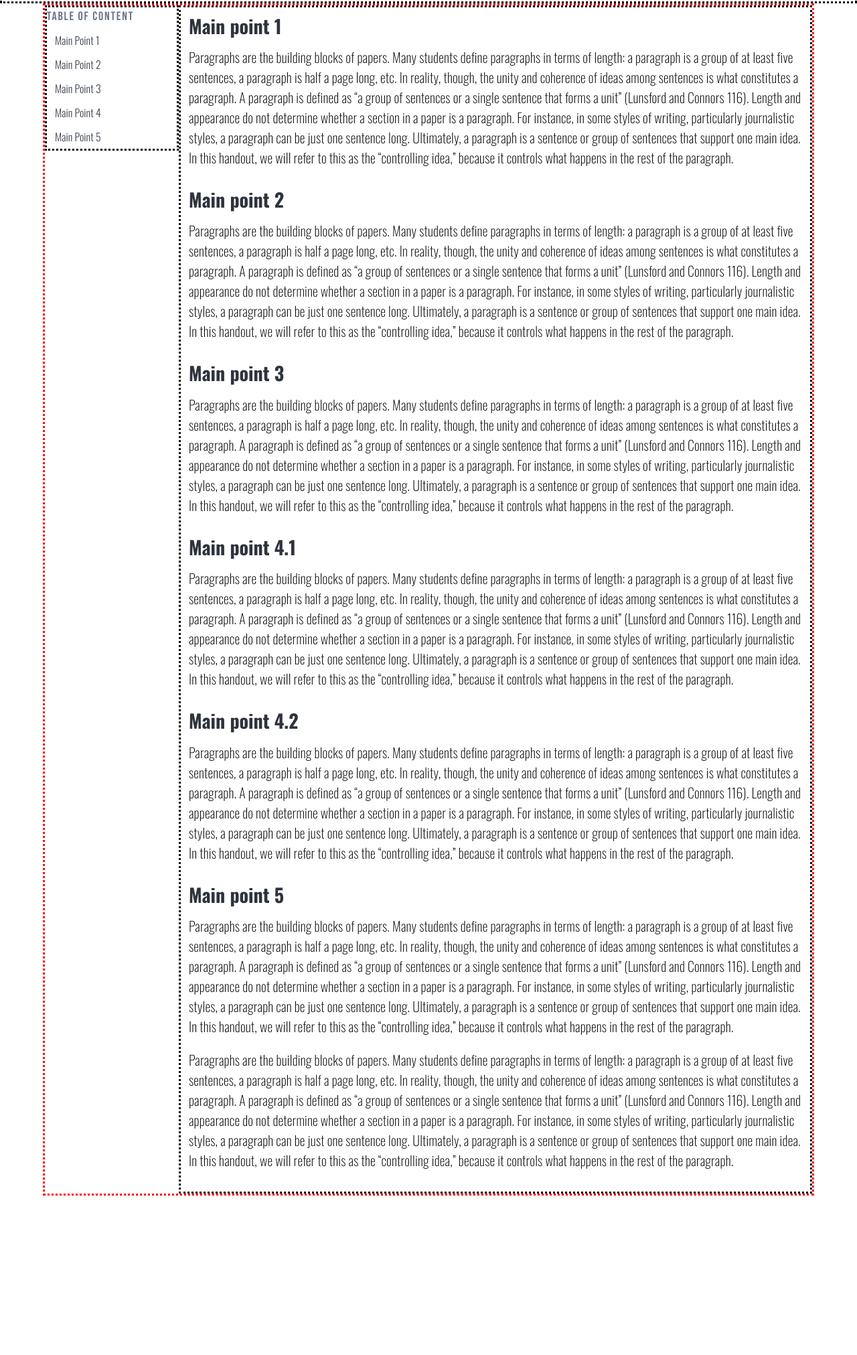
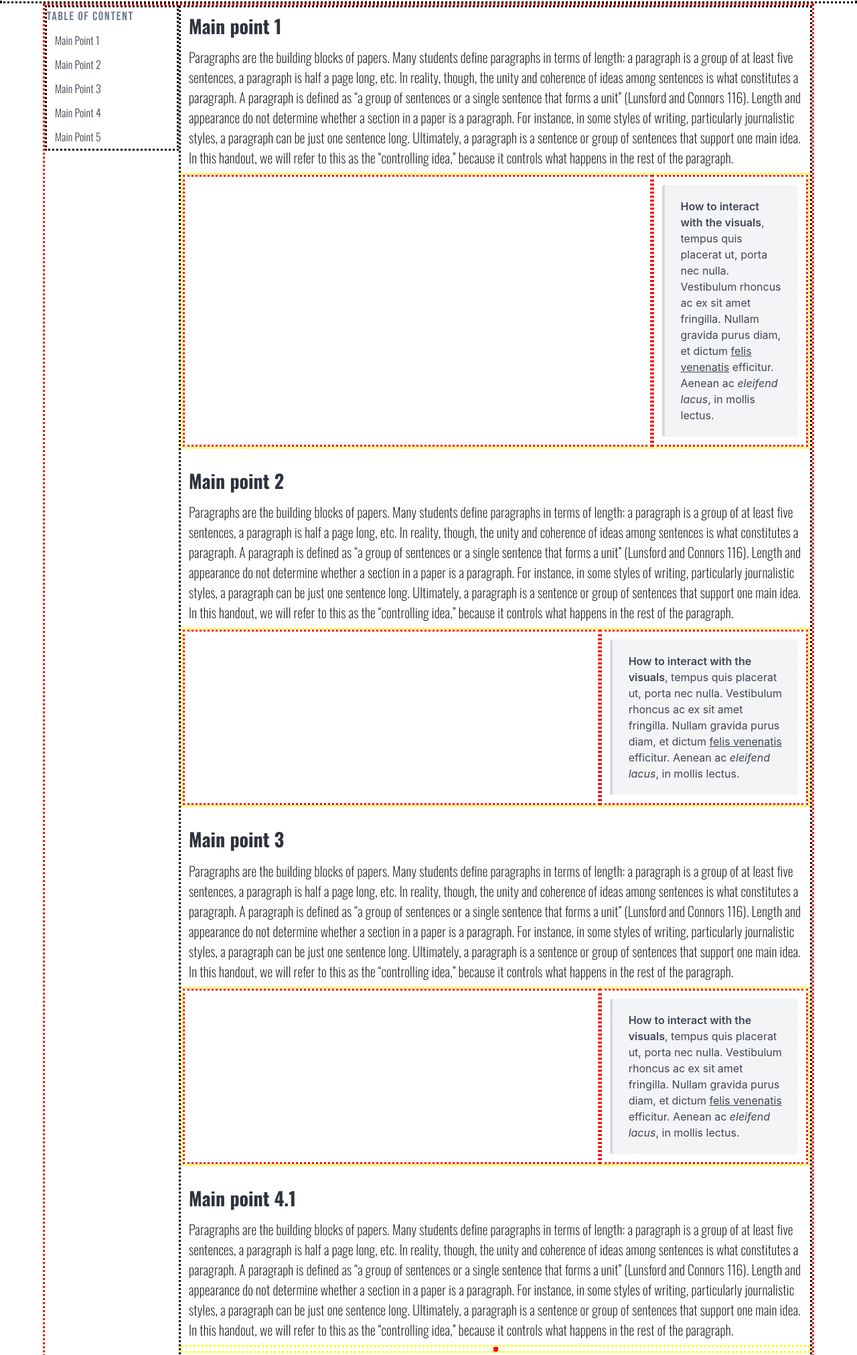
Before and after one commit to mngh037/chicago-invest-flow, a plain HTML site: page index.html in a window 1280 px wide. Shown: the part 343-2366 px from the top of the page at 67% size. Before the commit the page ends 2128 px from the top, so only its background shows below. Drawn offline with nearby package versions, Linux system fonts and the light colour scheme; a script that the page names is missing.

Commit message:
Finalize index page layout

```diff
--- a/index.html
+++ b/index.html
@@ -56,11 +56,25 @@
 				Paragraphs are the building blocks of papers. Many students define paragraphs in terms of length: a paragraph is a group of at least five sentences, a paragraph is half a page long, etc. In reality, though, the unity and coherence of ideas among sentences is what constitutes a paragraph. A paragraph is defined as “a group of sentences or a single sentence that forms a unit” (Lunsford and Connors 116). Length and appearance do not determine whether a section in a paper is a paragraph. For instance, in some styles of writing, particularly journalistic styles, a paragraph can be just one sentence long. Ultimately, a paragraph is a sentence or group of sentences that support one main idea. In this handout, we will refer to this as the “controlling idea,” because it controls what happens in the rest of the paragraph.
 			</p>
 
-			<div id="topCities"></div>
+      <div class="columns" id="viz" style="border: dotted yellow">
+        <div class="column is-three-quarters" id="topCities" style="border: dotted red">
+        </div>
         <script type="text/javascript">
           // Ref: https://stackoverflow.com/questions/72465478/how-to-use-vegaembed-to-embed-an-altair-visualization-into-html-document
           vegaEmbed("#topCities", "https://raw.githubusercontent.com/mngh037/chicago-invest-flow/refs/heads/main/visualizations/top_cities.json");
         </script>
+
+        <div class="column" style="border: dotted red">
+          <article class="message">
+            <div class="message-body interact-guide">
+              <strong>How to interact with the visuals</strong>, tempus quis placerat ut, porta nec
+              nulla. Vestibulum rhoncus ac ex sit amet fringilla. Nullam gravida purus
+              diam, et dictum <a>felis venenatis</a> efficitur. Aenean ac
+              <em>eleifend lacus</em>, in mollis lectus.
+            </div>
+          </article>
+        </div>
+      </div>
 
 			<h2 class="heading1" id="point2">
 				Main point 2
@@ -69,10 +83,24 @@
 				Paragraphs are the building blocks of papers. Many students define paragraphs in terms of length: a paragraph is a group of at least five sentences, a paragraph is half a page long, etc. In reality, though, the unity and coherence of ideas among sentences is what constitutes a paragraph. A paragraph is defined as “a group of sentences or a single sentence that forms a unit” (Lunsford and Connors 116). Length and appearance do not determine whether a section in a paper is a paragraph. For instance, in some styles of writing, particularly journalistic styles, a paragraph can be just one sentence long. Ultimately, a paragraph is a sentence or group of sentences that support one main idea. In this handout, we will refer to this as the “controlling idea,” because it controls what happens in the rest of the paragraph.
 			</p>
 
-      <div id="invCategories"></div>
+      <div class="columns" id="viz" style="border: dotted yellow">
+        <div class="column is-two-thirds" id="invCategories" style="border: dotted red; text-align: right"></div>
         <script type="text/javascript">
+          // Ref: https://stackoverflow.com/questions/72465478/how-to-use-vegaembed-to-embed-an-altair-visualization-into-html-document
           vegaEmbed("#invCategories", "https://raw.githubusercontent.com/mngh037/chicago-invest-flow/refs/heads/main/visualizations/invest_categories.json");
         </script>
+
+        <div class="column" style="border: dotted red">
+          <article class="message">
+            <div class="message-body interact-guide">
+              <strong>How to interact with the visuals</strong>, tempus quis placerat ut, porta nec
+              nulla. Vestibulum rhoncus ac ex sit amet fringilla. Nullam gravida purus
+              diam, et dictum <a>felis venenatis</a> efficitur. Aenean ac
+              <em>eleifend lacus</em>, in mollis lectus.
+            </div>
+          </article>
+        </div>
+      </div>
 
 			<h2 class="heading1" id="point3">
 				Main point 3
@@ -81,10 +109,24 @@
 				Paragraphs are the building blocks of papers. Many students define paragraphs in terms of length: a paragraph is a group of at least five sentences, a paragraph is half a page long, etc. In reality, though, the unity and coherence of ideas among sentences is what constitutes a paragraph. A paragraph is defined as “a group of sentences or a single sentence that forms a unit” (Lunsford and Connors 116). Length and appearance do not determine whether a section in a paper is a paragraph. For instance, in some styles of writing, particularly journalistic styles, a paragraph can be just one sentence long. Ultimately, a paragraph is a sentence or group of sentences that support one main idea. In this handout, we will refer to this as the “controlling idea,” because it controls what happens in the rest of the paragraph.
 			</p>
 
-      <div id="invTrend"></div>
+      <div class="columns" id="viz" style="border: dotted yellow">
+        <div class="column is-two-thirds" id="invTrend" style="border: dotted red; text-align: right"></div>
         <script type="text/javascript">
+          // Ref: https://stackoverflow.com/questions/72465478/how-to-use-vegaembed-to-embed-an-altair-visualization-into-html-document
           vegaEmbed("#invTrend", "https://raw.githubusercontent.com/mngh037/chicago-invest-flow/refs/heads/main/visualizations/trend.json");
         </script>
+
+        <div class="column" style="border: dotted red">
+          <article class="message">
+            <div class="message-body interact-guide">
+              <strong>How to interact with the visuals</strong>, tempus quis placerat ut, porta nec
+              nulla. Vestibulum rhoncus ac ex sit amet fringilla. Nullam gravida purus
+              diam, et dictum <a>felis venenatis</a> efficitur. Aenean ac
+              <em>eleifend lacus</em>, in mollis lectus.
+            </div>
+          </article>
+        </div>
+      </div>
 
 			<h2 class="heading1" id="point41">
 				Main point 4.1
@@ -93,10 +135,12 @@
 				Paragraphs are the building blocks of papers. Many students define paragraphs in terms of length: a paragraph is a group of at least five sentences, a paragraph is half a page long, etc. In reality, though, the unity and coherence of ideas among sentences is what constitutes a paragraph. A paragraph is defined as “a group of sentences or a single sentence that forms a unit” (Lunsford and Connors 116). Length and appearance do not determine whether a section in a paper is a paragraph. For instance, in some styles of writing, particularly journalistic styles, a paragraph can be just one sentence long. Ultimately, a paragraph is a sentence or group of sentences that support one main idea. In this handout, we will refer to this as the “controlling idea,” because it controls what happens in the rest of the paragraph.
 			</p>
 
-      <div id="invByRace"></div>
+      <div class="columns" id="viz" style="border: dotted yellow">
+        <div id="invByRace" style="border: dotted red; margin: auto"></div>
         <script type="text/javascript">
           vegaEmbed("#invByRace", "https://raw.githubusercontent.com/mngh037/chicago-invest-flow/refs/heads/main/visualizations/investment_byrace.json");
         </script>
+      </div>
 
       <h2 class="heading1" id="point42">
         Main point 4.2
@@ -105,10 +149,12 @@
         Paragraphs are the building blocks of papers. Many students define paragraphs in terms of length: a paragraph is a group of at least five sentences, a paragraph is half a page long, etc. In reality, though, the unity and coherence of ideas among sentences is what constitutes a paragraph. A paragraph is defined as “a group of sentences or a single sentence that forms a unit” (Lunsford and Connors 116). Length and appearance do not determine whether a section in a paper is a paragraph. For instance, in some styles of writing, particularly journalistic styles, a paragraph can be just one sentence long. Ultimately, a paragraph is a sentence or group of sentences that support one main idea. In this handout, we will refer to this as the “controlling idea,” because it controls what happens in the rest of the paragraph.
       </p>
 
-      <div id="invByPov"></div>
+      <div class="columns" id="viz" style="border: dotted yellow">
+        <div id="invByPov" style="border: dotted red; margin: auto"></div>
         <script type="text/javascript">
           vegaEmbed("#invByPov", "https://raw.githubusercontent.com/mngh037/chicago-invest-flow/refs/heads/main/visualizations/investment_bypoverty.json");
         </script>
+      </div>
 
 			<h2 class="heading1" id="point5">
 				Main point 5
@@ -121,10 +167,21 @@
 				Paragraphs are the building blocks of papers. Many students define paragraphs in terms of length: a paragraph is a group of at least five sentences, a paragraph is half a page long, etc. In reality, though, the unity and coherence of ideas among sentences is what constitutes a paragraph. A paragraph is defined as “a group of sentences or a single sentence that forms a unit” (Lunsford and Connors 116). Length and appearance do not determine whether a section in a paper is a paragraph. For instance, in some styles of writing, particularly journalistic styles, a paragraph can be just one sentence long. Ultimately, a paragraph is a sentence or group of sentences that support one main idea. In this handout, we will refer to this as the “controlling idea,” because it controls what happens in the rest of the paragraph.
 			</p>
 
-      <div id="tractMap"></div>
+      <div class="columns viz" style="border: dotted yellow">
+        <div class="column is-three-quarters" id="tractMap" style="border: dotted red"></div>
         <script type="text/javascript">
           vegaEmbed("#tractMap", "https://raw.githubusercontent.com/mngh037/chicago-invest-flow/refs/heads/main/visualizations/tract_map.json");
         </script>
+
+        <div class="column" style="border: dotted red">
+          <article class="message">
+            <div class="message-body interact-guide">
+              <strong>How to interact with the visuals</strong>, tempus quis placerat ut, porta nec
+              nulla. Vestibulum rhoncus ac ex sit amet fringilla. Nullam gravida purus
+              diam, et dictum <a>felis venenatis</a> efficitur. Aenean ac<em>eleifend lacus</em>, in mollis lectus.
+            </div>
+          </article>
+        </div>
 
     </div>
 
```
Lines whose indentation alone changed are shown as unchanged.
